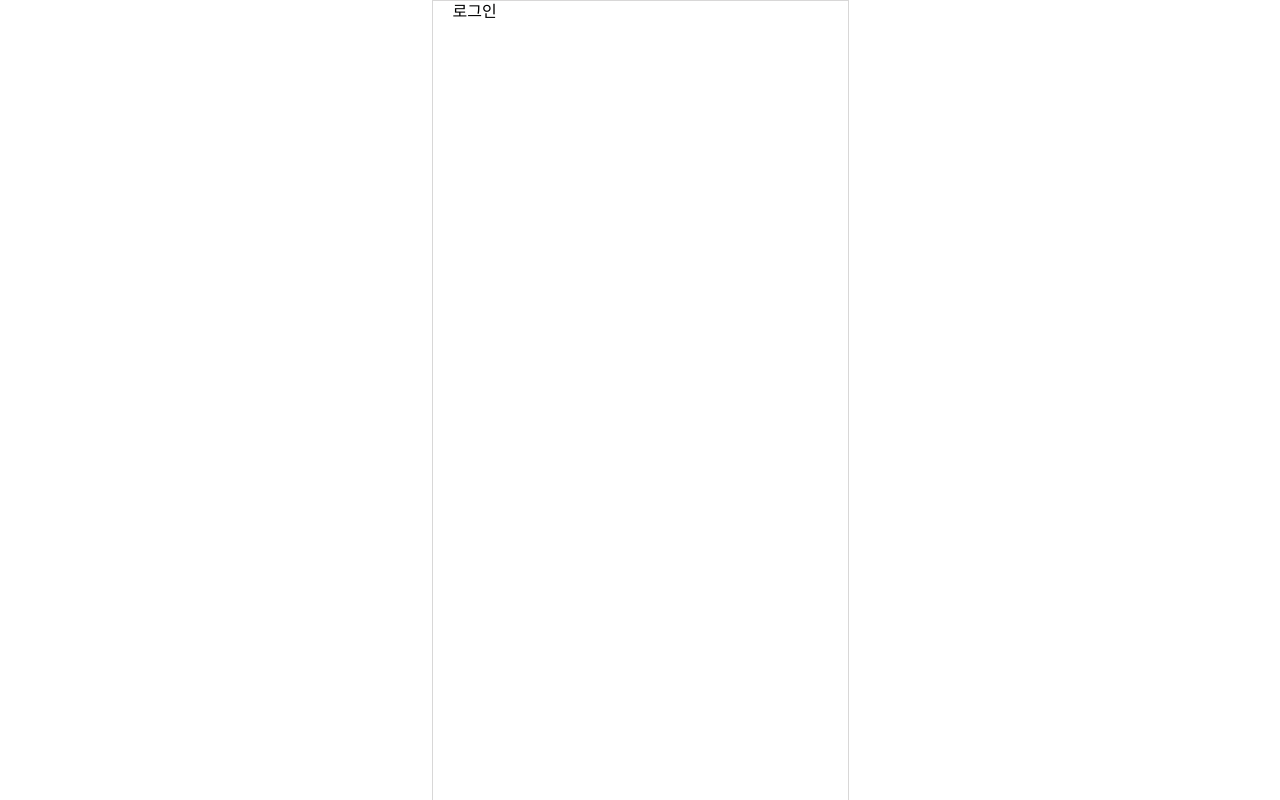
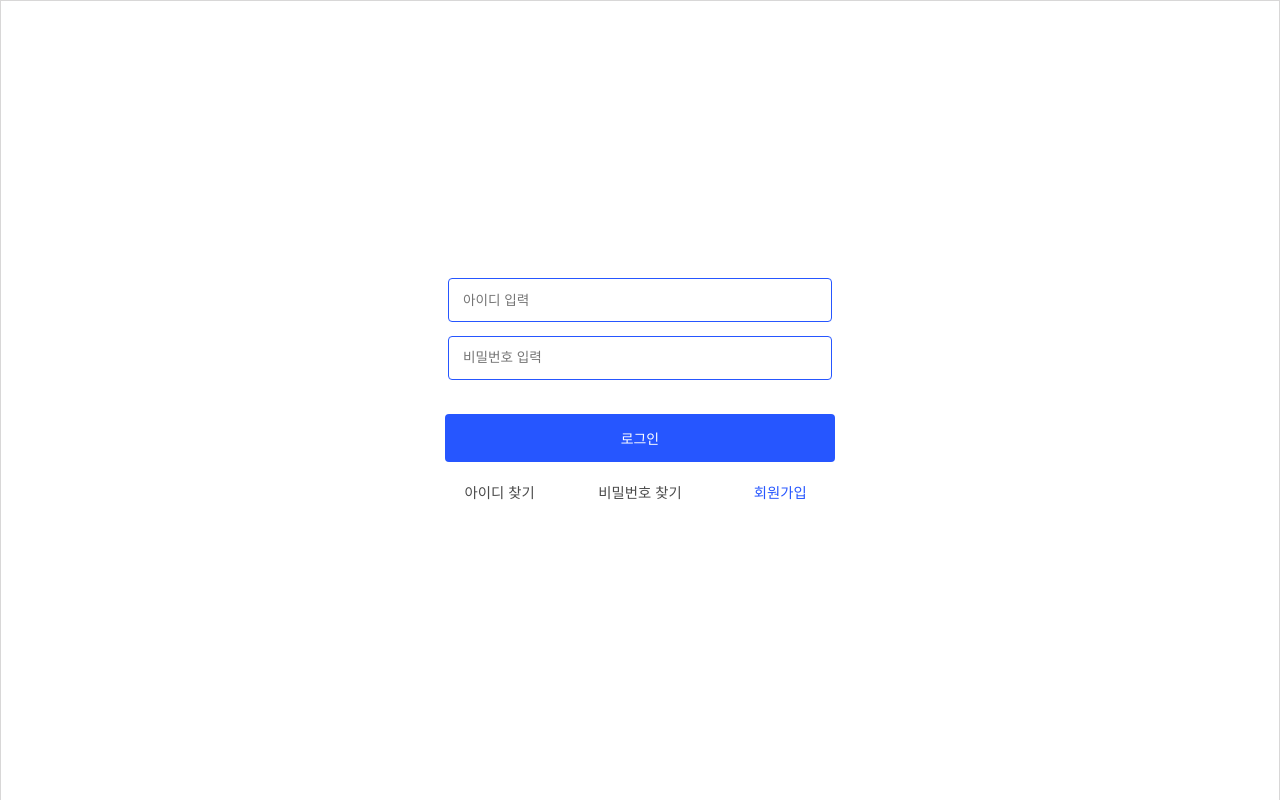
Before and after one commit to twentyOnes/FN_StudyShare, a React (Create React App) app in the folder front/: page /login in a window 1280 px wide. Built offline with nearby package versions, Linux system fonts and the light colour scheme.

Commit message:
ADD login page work 80%

```diff
--- a/front/src/App.tsx
+++ b/front/src/App.tsx
@@ -13,9 +13,6 @@ import SignUpComplete from "./pages/SignUp/complete";
 import Todo from "./pages/Todo";
 
 const AppLayout = styled.main`
-  min-width: 375px;
-  max-width: 720px;
-  width: 375px;
   margin: 0 auto;
   border: 1px solid #d8d7d7;
   height: 100vh;
--- a/front/src/pages/Login/index.tsx
+++ b/front/src/pages/Login/index.tsx
@@ -1,8 +1,31 @@
 import React from "react";
-// import "@/styles/App.scss";
+import { Link } from "react-router-dom";
+import { LoginForm, Input, Button, LoginLink } from "./styled";
 
 const Login = () => {
-  return <div>로그인</div>;
+  return (
+    <LoginForm>
+      <div className="wrap">
+        <Input placeholder="아이디 입력" name="id" type="id" />
+        <Input placeholder="비밀번호 입력" name="password" type="password" />
+        <Button type="submit">로그인</Button>
+
+        <LoginLink>
+          <li>
+            <Link to="/">아이디 찾기</Link>
+          </li>
+          <li className="center">
+            <Link to="/">비밀번호 찾기</Link>
+          </li>
+          <li>
+            <Link to="/signup" className="signup">
+              회원가입
+            </Link>
+          </li>
+        </LoginLink>
+      </div>
+    </LoginForm>
+  );
 };
 
 export default Login;
--- /dev/null
+++ b/front/src/pages/Login/styled.tsx
@@ -0,0 +1,42 @@
+import styled from "@emotion/styled";
+
+export const LoginForm = styled.main`
+  display: grid;
+  text-align: center;
+  place-items: center;
+  min-height: 100vh;
+`;
+export const Button = styled.button`
+  width: 81.4%;
+  padding: 1em;
+  background: #2656ff;
+  border-radius: 4px;
+  color: #fff;
+  margin-top: 1.5em;
+  font-size: 0.87em;
+`;
+export const Input = styled.input`
+  border: 1px solid #2656ff;
+  border-radius: 4px;
+  color: #b6b3b3;
+  font-size: 0.85em;
+  padding: 1em;
+  margin-bottom: 1em;
+  width: 74%;
+`;
+export const LoginLink = styled.ul`
+  display: grid;
+  grid-template-columns: 1fr 1fr 1fr;
+  text-align: center;
+  padding: 1.5em 2em;
+  font-size: 0.9rem;
+  li {
+    position: relative;
+    a {
+      color: #4b4b4b;
+      &.signup {
+        color: #2656ff;
+      }
+    }
+  }
+`;
--- a/front/src/styles/_reset.scss
+++ b/front/src/styles/_reset.scss
@@ -63,6 +63,12 @@ button {
   cursor: pointer;
   -webkit-border-radius: 1px;
   -webkit-apprearance: none;
+  background: inherit;
+  border: none;
+  box-shadow: none;
+  border-radius: 0;
+  overflow: visible;
+  cursor: pointer;
 }
 
 input {
```
Also changed, not shown: 2 other files (tests, documents, lock files or other folders).
